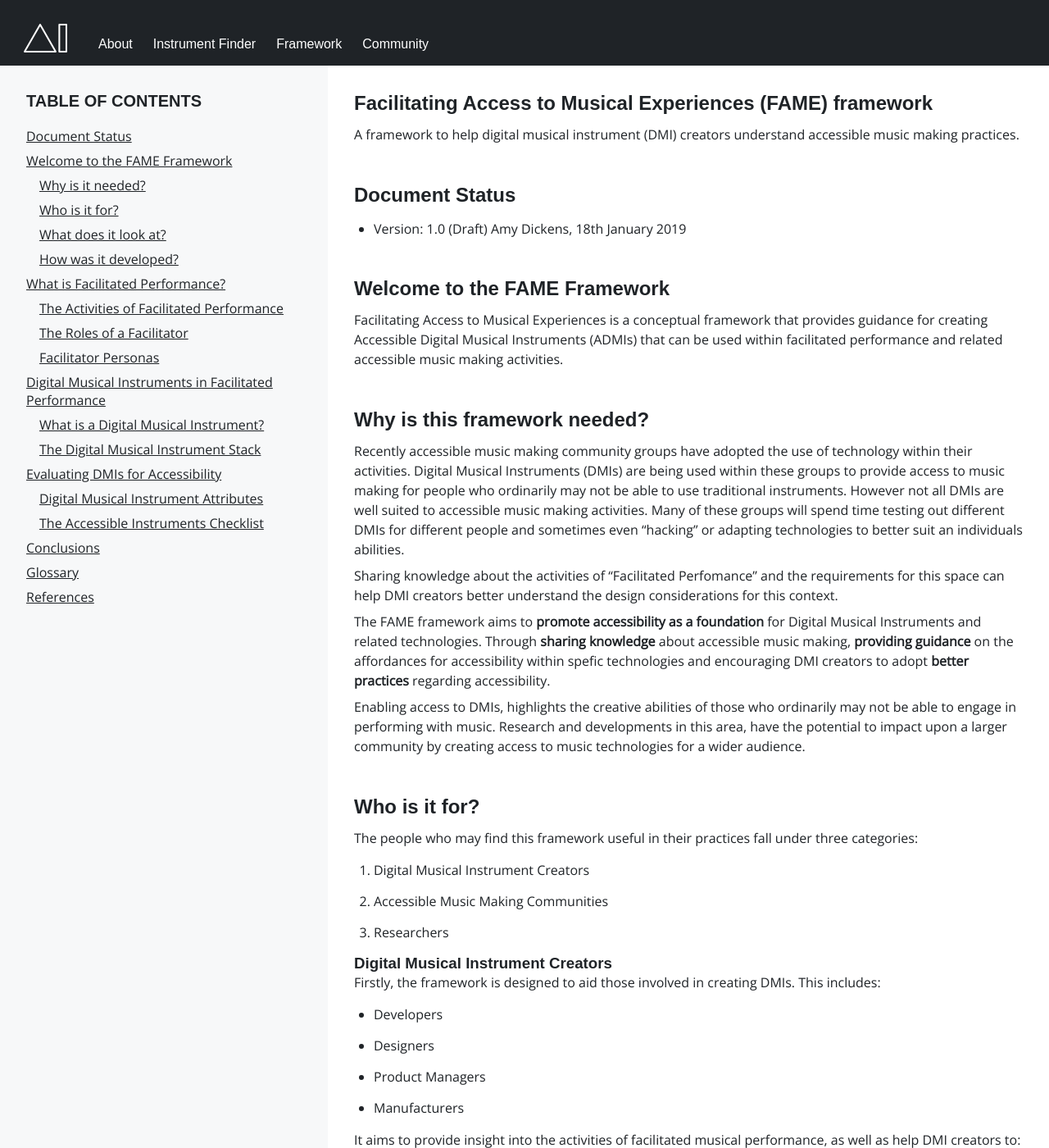
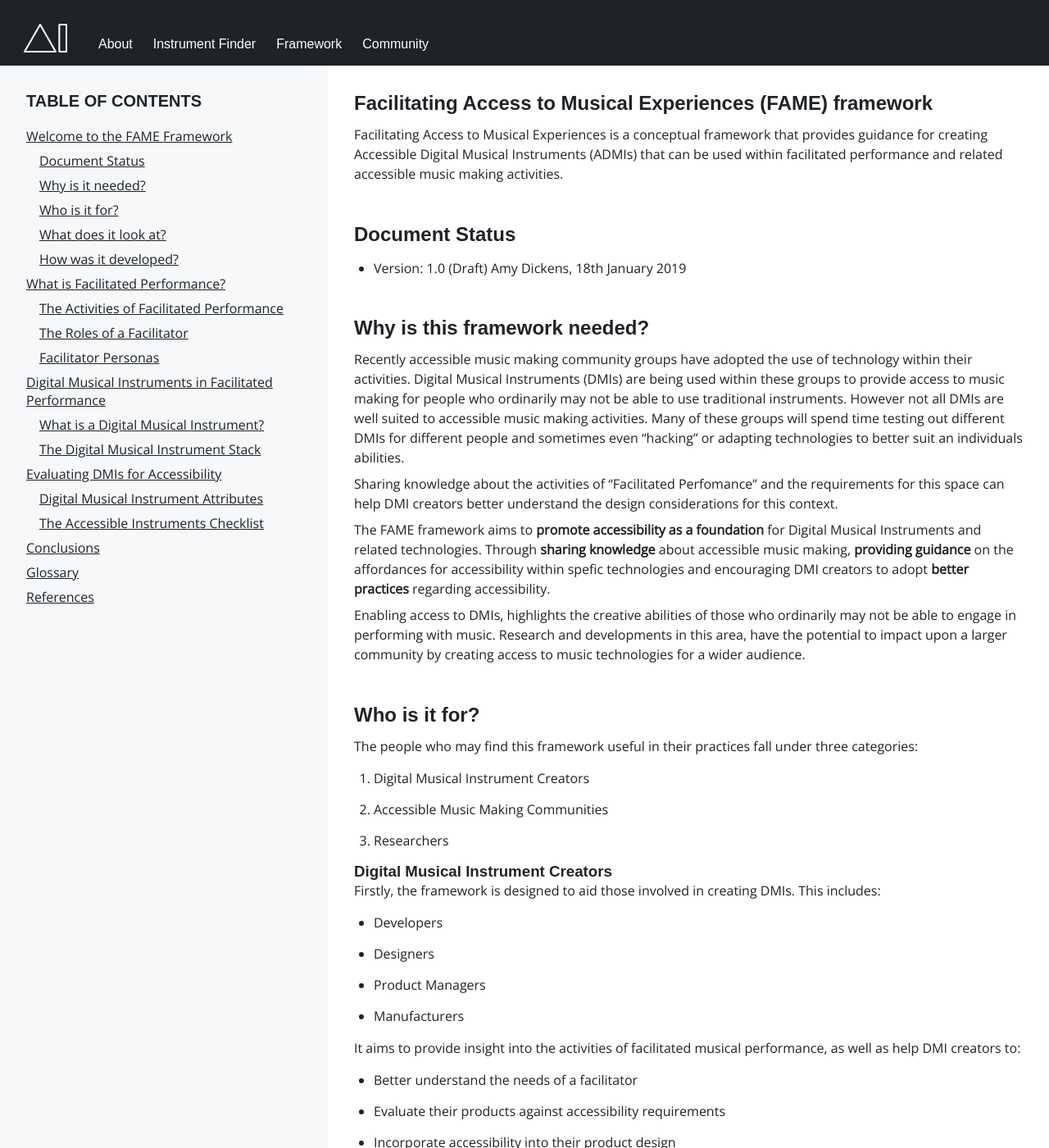
Before and after one commit to AccessibleInstruments/accessible-instruments-site, a Jekyll site: the page built from framework.md, in a window 1280 px wide and 1400 px high. Shown: the whole window at 82% size. Built offline with Jekyll 4.4.1, drawn with Linux system fonts in a browser that asks for light colours; nearby versions of some CDN libraries; some web fonts are replaced.

```diff
--- a/assets/styles/style.css
+++ b/assets/styles/style.css
@@ -191,7 +191,7 @@ header li a {
 
 #finder .sentence {
   text-align: center;
-  font-size: 2.5em;
+  font-size: 1.5em;
   line-height: 2em;
   margin-top: 2em;
   padding-left: 1em;
@@ -207,12 +207,12 @@ header li a {
 }
 
 #finder form input {
-  font-size: 1em;
+  font-size: 1.25em;
   margin-top: 2em;
 }
 
 #finder .all {
-  font-size: 1.25em;
+  font-size: 1em;
   margin-top: 0.5em;
   text-decoration: underline;
   cursor: pointer;
@@ -225,13 +225,13 @@ header li a {
 }
 
 #finder li {
-  background: #f7f8f9;
+  background: white;
   margin-bottom: 1em;
   padding: 1em;
   display: flex;
   flex-direction: row;
   justify-content: flex-start;
-  border: 1px solid lightgrey;
+  border: 1px solid whitesmoke;
   box-shadow: 0 14px 28px rgba(0,0,0,0.25), 0 10px 10px rgba(0,0,0,0.22);
 }
 
--- a/docs/feed.xml
+++ b/docs/feed.xml
@@ -1 +1 @@
-<?xml version="1.0" encoding="utf-8"?><feed xmlns="http://www.w3.org/2005/Atom" ><generator uri="https://jekyllrb.com/" version="3.8.4">Jekyll</generator><link href="http://localhost:4000/feed.xml" rel="self" type="application/atom+xml" /><link href="http://localhost:4000/" rel="alternate" type="text/html" /><updated>2019-01-25T20:45:18-08:00</updated><id>http://localhost:4000/feed.xml</id><title type="html">Your awesome title</title></feed>
+<?xml version="1.0" encoding="utf-8"?><feed xmlns="http://www.w3.org/2005/Atom" ><generator uri="https://jekyllrb.com/" version="3.8.4">Jekyll</generator><link href="http://localhost:4000/feed.xml" rel="self" type="application/atom+xml" /><link href="http://localhost:4000/" rel="alternate" type="text/html" /><updated>2019-02-11T01:11:03+00:00</updated><id>http://localhost:4000/feed.xml</id><title type="html">Your awesome title</title></feed>
--- a/framework.md
+++ b/framework.md
@@ -2,11 +2,11 @@
 layout: framework
 title: Framework
 sections:
-  - name: Document Status
-    id: status
   - name: Welcome to the FAME Framework
-    id: welcome
+    id: introduction
     subsections:
+    - name: Document Status
+      id: status
     - name: Why is it needed?
       id: why
     - name: Who is it for?
@@ -48,17 +48,12 @@ sections:
 {:#introduction}
 # Facilitating Access to Musical Experiences (FAME) framework
 
-A framework to help digital musical instrument (DMI) creators understand accessible music making practices.
+Facilitating Access to Musical Experiences is a conceptual framework that provides guidance for creating Accessible Digital Musical Instruments (ADMIs) that can be used within facilitated performance and related accessible music making activities.
 
 {:#status}
 ## Document Status
 
 * Version: 1.0 (Draft) Amy Dickens, 18th January 2019
-
-{:#welcome}
-# Welcome to the FAME Framework
-
-Facilitating Access to Musical Experiences is a conceptual framework that provides guidance for creating Accessible Digital Musical Instruments (ADMIs) that can be used within facilitated performance and related accessible music making activities.
 
 {:#why}
 ## Why is this framework needed?
```
Also changed, not shown: _layouts/finder.html (+33 -9 lines), docs/assets/styles/style.css (+5 -5 lines), docs/finder.html (+33 -9 lines), docs/framework.html (+6 -11 lines).
